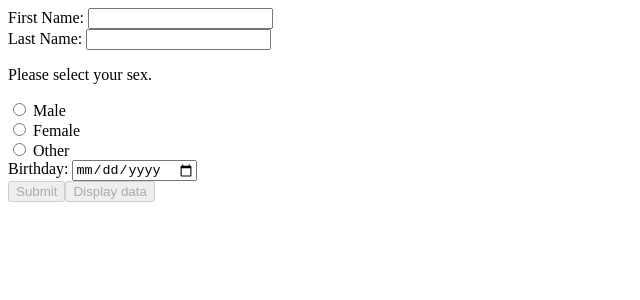
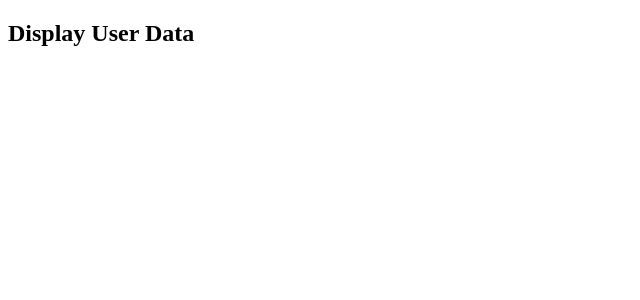
Before and after one commit to MarcoAntonioMartinez/User-Info, an Angular app in the folder ses-assignment/: page /display-data in a window 1280 px wide. Before the commit this address led to /. Shown: the top 300 px of the page, without its empty margins (0-640 px from the left). Built offline with nearby package versions, Linux system fonts and the light colour scheme.

Commit message:
Implemented handleUserData method, added user service, added display data html page

```diff
--- a/ses-assignment/src/app/app-routing.module.ts
+++ b/ses-assignment/src/app/app-routing.module.ts
@@ -9,7 +9,7 @@ const routes: Routes = [
 	  component: SesAssignmentComponent
 	},
 	{
-	  path: 'display_data',
+	  path: 'display-data',
 	  component: DisplayDataComponent
 	}
 ];
--- a/ses-assignment/src/app/app.component.html
+++ b/ses-assignment/src/app/app.component.html
@@ -1,5 +1,4 @@
 <div class = "container">
-	<ses-assignment >
-	  <display-data ></display-data>
-	</ses-assignment>
+
+	<router-outlet></router-outlet>
 </div>
--- a/ses-assignment/src/app/app.component.ts
+++ b/ses-assignment/src/app/app.component.ts
@@ -1,4 +1,5 @@
 import { Component } from '@angular/core';
+import { User } from './ses-assignment/user'
 
 @Component({
   selector: 'app-root',
@@ -7,4 +8,6 @@ import { Component } from '@angular/core';
 })
 export class AppComponent {
   title = 'ses-assignment';
+
+  constructor(){}
 }
--- a/ses-assignment/src/app/app.module.ts
+++ b/ses-assignment/src/app/app.module.ts
@@ -1,6 +1,7 @@
 import { NgModule } from '@angular/core';
 import { BrowserModule } from '@angular/platform-browser';
 import { FormsModule } from '@angular/forms';
+import { HttpClientModule } from '@angular/common/http';
 
 import { AppRoutingModule } from './app-routing.module';
 import { AppComponent } from './app.component';
@@ -16,6 +17,7 @@ import { DisplayDataComponent } from './display-data/display-data.component';
   imports: [
     BrowserModule,
 	FormsModule,
+    HttpClientModule,
     AppRoutingModule
   ],
   providers: [],
--- a/ses-assignment/src/app/display-data/display-data.component.html
+++ b/ses-assignment/src/app/display-data/display-data.component.html
@@ -1,6 +1,19 @@
+<!--
+	Display Data Page
+	displays: list of user data that can be filtered by sex
+			  lowest, highest or avg age of user data or filtered data
+			  updated list after editing or removing user
+-->
 <form>
+
 	<div class ="form-group">
+        <h2> Display User Data </h2>
+
+		<ul>
+		<li *ngFor= "let user of displayForm.users">First Name: {{user.firstName}} </li>
+
+		</ul>
+
 
     </div>
-
 	</form>
--- a/ses-assignment/src/app/display-data/display-data.component.ts
+++ b/ses-assignment/src/app/display-data/display-data.component.ts
@@ -1,5 +1,6 @@
 import { Component, Input, OnInit } from '@angular/core';
-import { SesAssignmentComponent } from '../ses-assignment/ses-assignment.component';
+import { UserService } from '../user.service';
+import { User } from '../ses-assignment/user';
 
 @Component({
   selector: 'display-data',
@@ -8,12 +9,20 @@ import { SesAssignmentComponent } from '../ses-assignment/ses-assignment.compone
 })
 export class DisplayDataComponent implements OnInit {
 
-  @Input() sesAssignment!: SesAssignmentComponent;
+  //form instance used to hold array of users
+  public displayForm: {
+	users: User[];
+  };
 
-  constructor() { }
-
-  ngOnInit(): void {
+  constructor(private userService: UserService) {
+    this.displayForm = {
+		users: []
+	};
   }
 
+ //get the user data from the SesAssignmentComponent
+  ngOnInit(): void {
+	this.displayForm.users = this.userService.getUsers();
+  }
 
 }
--- a/ses-assignment/src/app/ses-assignment/ses-assignment.component.html
+++ b/ses-assignment/src/app/ses-assignment/ses-assignment.component.html
@@ -1,4 +1,7 @@
-	<form #sesForm = "ngForm" (ngSubmit)= "handleUserData()" >
+<!--  Ses Assignment Html
+	  Displays the form used to enter user data
+  -->
+	<form #sesForm = "ngForm" (ngSubmit)= "handleUserData(sesForm)" >
 	<div class ="form-group">
         <label for = "firstName"> First Name: </label>
 		<input [(ngModel)]="model.firstName" type = "text" id = "firstName" name = "firstName" #firstName ="ngModel" class ="form-control"
@@ -36,15 +39,14 @@
 		<label for = "birthday"> Birthday: </label>
 		<input [(ngModel)]="model.birthday" type = "date" id = "birthday" name = "birthday" #birthday = "ngModel"
 		required>
-		<div [hidden]="birthday.valid || birthday.pristine" class = "alert" *ngIf="!sex.touched">
+		<div [hidden]="birthday.valid || birthday.pristine" class = "alert" *ngIf="!birthday.touched">
 		  <div *ngIf = "birthday.errors?.required">Please select a birthday.</div>
 		</div>
 	</div>
+	<button type = "button" class = "btn btn-primary"
+	  [disabled]= "!sesForm.form.valid" (click)="addUser(); clearForm(sesForm)" >Add user</button>
 	<button type = "submit" class = "btn btn-primary"
-	  [disabled]= "!sesForm.form.valid" (click) = "handleUserData()">Submit</button>
-	<button type = "redirect" class = "btn btn-primary" [routerLink] = "['../display-data']"
-	  [disabled]= "!sesForm.form.valid">Display data</button>
+	  [disabled]= "isDisabled" >Submit</button>
+	<button type = "button" class = "btn btn-primary" [routerLink] = "['../display-data']"
+	  [disabled]= "isDisabled">Display data</button>
 	</form>
-	<!-- not sure if needed
-	<router-outlet></router-outlet>
-  -->
--- a/ses-assignment/src/app/ses-assignment/ses-assignment.component.ts
+++ b/ses-assignment/src/app/ses-assignment/ses-assignment.component.ts
@@ -1,6 +1,7 @@
 import { Component, OnInit, ViewChild } from '@angular/core';
 import { FormsModule } from '@angular/forms';
 import { User } from './user';
+import { UserService } from '../user.service';
 
 @Component({
   selector: 'ses-assignment',
@@ -9,22 +10,65 @@ import { User } from './user';
 })
 export class SesAssignmentComponent {
   model: User = new User();
-  @ViewChild('sesForm') form: any;
 
-  handleUserData(){
+  isDisabled: boolean = true;
 
-	let formData = this.form.value;
+    ngOnInit(): void {
 
+  }
 
-	let firstName = formData.firstName;
-	let lastName = formData.lastName;
-	let sex = formData.sex;
-	let birthday = formData.birthday;
+  public form: {
+	users: User[];
+  };
 
-	let user = new User();
+  disabledForm(){
+	if(this.form.users.length >= 1)
+	{
+	  this.isDisabled = false;
+	}
+	else
+	{
+	 this.isDisabled = true;
+	}
+  }
 
-	console.log(user);
-	console.log('posting user');
+  //constructor for the form instance users array
+  constructor(private userService: UserService){
+
+	this.form = {
+		users: []
+	};
+
+  }
+
+  public addUser(): void {
+
+	this.form.users.push({
+		firstName:this.model.firstName,
+		lastName: this.model.lastName,
+		sex:this.model.sex,
+		birthday:this.model.birthday
+	});
+
+	this.userService.setUsers(this.form.users)
+
+	this.disabledForm();
+  }
+
+  public clearForm(form: any){
+	form.reset();
+  }
+
+  public handleUserData(form: any): void {
+	console.group("Form Data");
+	console.log(this.form.users);
+	console.groupEnd();
+
+	console.group("Form Model");
+	console.log(form);
+	console.groupEnd();
+
+	form.resetForm();
   }
 
 }
--- a/ses-assignment/src/app/ses-assignment/user.ts
+++ b/ses-assignment/src/app/ses-assignment/user.ts
@@ -10,5 +10,4 @@ export class User {
 		  this.sex = '';
 		  this.birthday = new Date();
 		}
-
 }
--- /dev/null
+++ b/ses-assignment/src/app/user.service.ts
@@ -0,0 +1,34 @@
+import { Injectable } from '@angular/core';
+import { User } from './ses-assignment/user';
+//import { Observable, of } from 'rxjs';
+
+@Injectable({
+  providedIn: 'root'
+})
+export class UserService {
+
+  //form instance with User array property used to acquire data from 1st page form
+  public form: {
+	users: User[];
+  };
+
+  //initialize the form's users array
+  constructor() {
+
+	this.form = {
+		users: []
+	};
+
+  }
+  //setter for the users array
+  setUsers(usersArr: User[]){
+	this.form.users = usersArr;
+  }
+  //getter for the users array
+  getUsers(): User[] {
+
+	return this.form.users;
+
+  }
+
+}
```
Also changed, not shown: 1 other file (tests, documents, lock files or other folders). Lines whose indentation alone changed are shown as unchanged.
